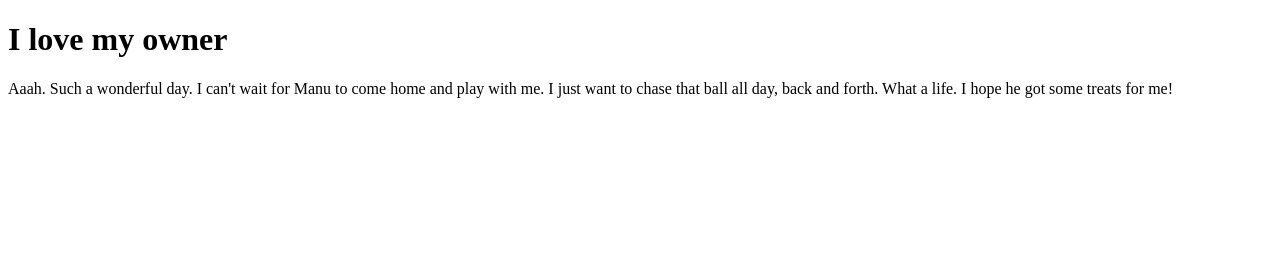
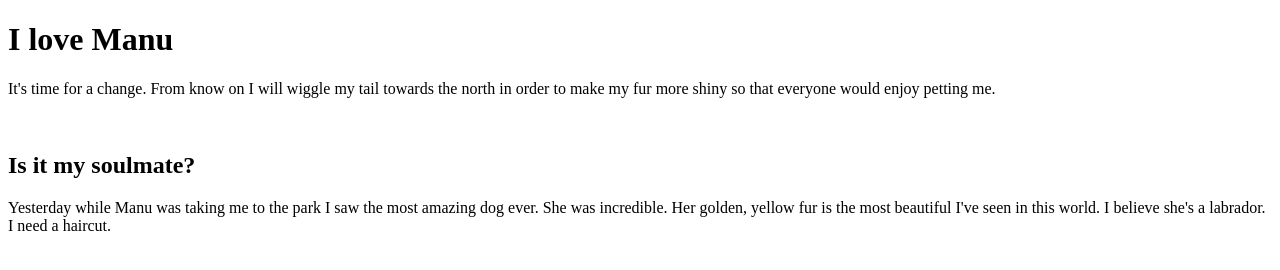
Before and after one commit to eMelgooG/eMelgooG.github.io, a plain HTML site: page dog.html in a window 1280 px wide. Drawn offline with Linux system fonts and the light colour scheme.

Commit message:
Update dog

```diff
--- a/dog.html
+++ b/dog.html
@@ -2,13 +2,15 @@
 <html>
 <head>
 <title>Just a lovely dog!</title>
-<meta name="description" content="I am a good dog and Google Indexing API will try to index my story. XoXoXo">
+<meta name="description" content="I am a good dog and I play with my owner all the time. I sometimes bark at him but just because he's so adorable. I love it! Thank you for being you!">
 </head>
 <body>
 
-<h1>I love my owner</h1>
+<h1>I love Manu</h1>
 
-<p>Aaah. Such a wonderful day. I can't wait for Manu to come home and play with me. I just want to chase that ball all day, back and forth. What a life. I hope he got some treats for me!</p>
-
+<p>It's time for a change. From know on I will wiggle my tail towards the north in order to make my fur more shiny so that everyone would enjoy petting me.</p>
+  </br>
+  <h2>Is it my soulmate?</h2>
+  <p>Yesterday while Manu was taking me to the park I saw the most amazing dog ever. She was incredible. Her golden, yellow fur is the most beautiful I've seen in this world. I believe she's a labrador. I need a haircut.</p>
 </body>
 </html>
```
